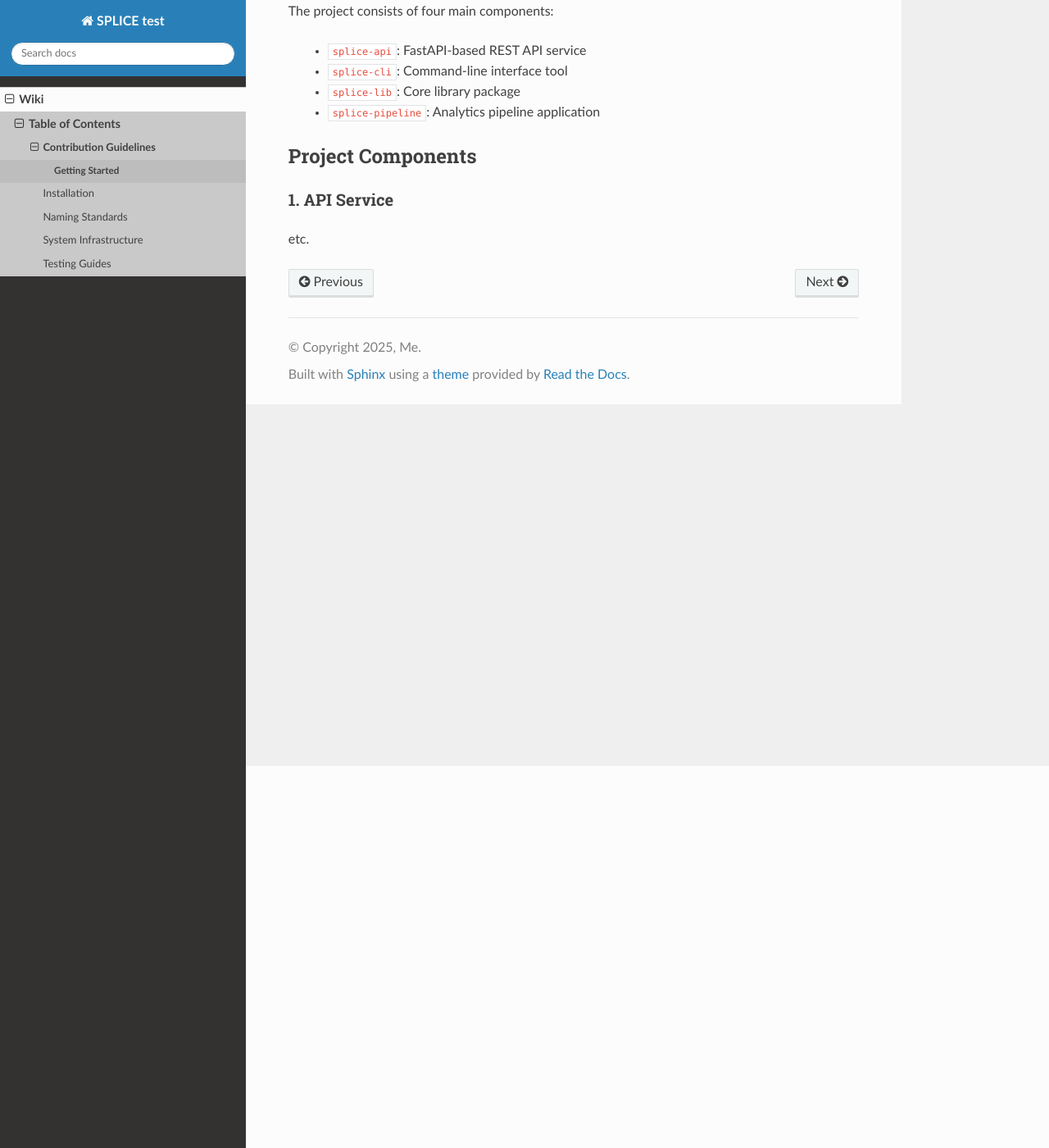
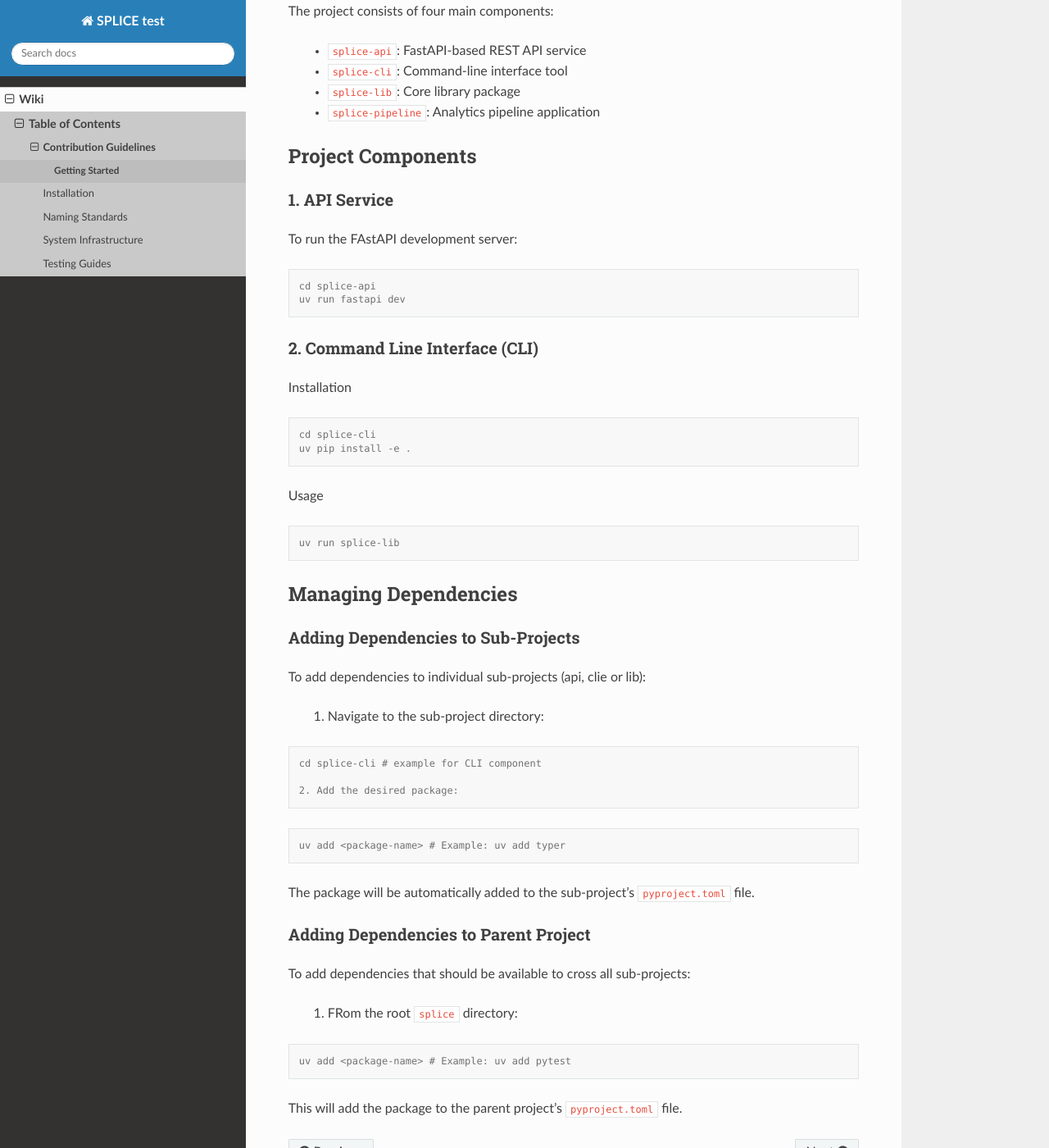
Before and after one commit to PhoevosA/rtd-tuorial, a Sphinx documentation site: the page built from docs/source/GettingStarted.rst, in a window 1280 px wide and 1400 px high, scrolled down 466 px. Shown: the whole window at 82% size. Built offline with Sphinx 7.4.7 and the Read the Docs theme 3.1.0, drawn with Linux system fonts in a browser that asks for light colours; some of the changed text lies outside the part shown.

Commit message:
Update GettingStarted.rst

```diff
--- a/docs/source/GettingStarted.rst
+++ b/docs/source/GettingStarted.rst
@@ -3,7 +3,7 @@ Getting Started
 
 .. _setupGuide:
 
-Splice Project Setup Guide
+SPLICE Project Setup Guide
 --------------------------
 
 .. _prerequisites:
@@ -35,4 +35,60 @@ Project Components
 1. API Service
 ^^^^^^^^^^^^^^
 
-etc.
+To run the FAstAPI development server:
+
+.. code-block:: console
+
+  cd splice-api
+  uv run fastapi dev
+
+2. Command Line Interface (CLI)
+^^^^^^^^^^^^^^^^^^^^^^^^^^^^^^^
+
+Installation
+
+.. code-block:: console
+
+  cd splice-cli
+  uv pip install -e .
+
+Usage
+
+.. code-block:: console
+
+  uv run splice-lib
+
+Managing Dependencies
+---------------------
+
+Adding Dependencies to Sub-Projects
+^^^^^^^^^^^^^^^^^^^^^^^^^^^^^^^^^^^
+
+To add dependencies to individual sub-projects (api, clie or lib):
+
+  1. Navigate to the sub-project directory:
+
+.. code-block:: console
+
+  cd splice-cli # example for CLI component
+
+  2. Add the desired package:
+
+.. code-block:: console
+
+  uv add <package-name> # Example: uv add typer
+
+The package will be automatically added to the sub-project's ``pyproject.toml`` file.
+
+Adding Dependencies to Parent Project
+^^^^^^^^^^^^^^^^^^^^^^^^^^^^^^^^^^^^^
+
+To add dependencies that should be available to cross all sub-projects:
+
+  1. FRom the root ``splice`` directory:
+
+.. code-block:: console
+
+  uv add <package-name> # Example: uv add pytest
+
+This will add the package to the parent project's ``pyproject.toml`` file.
```
